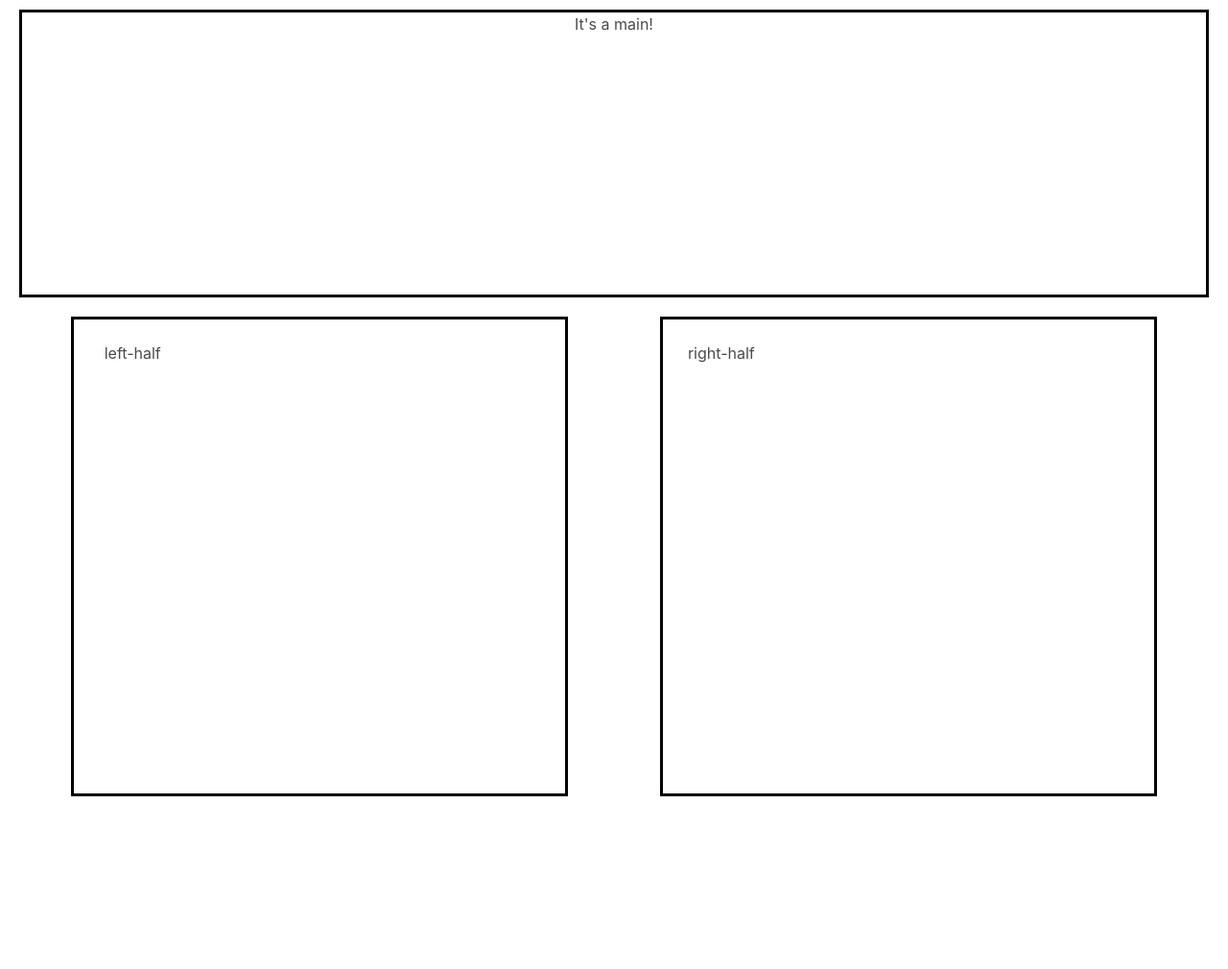
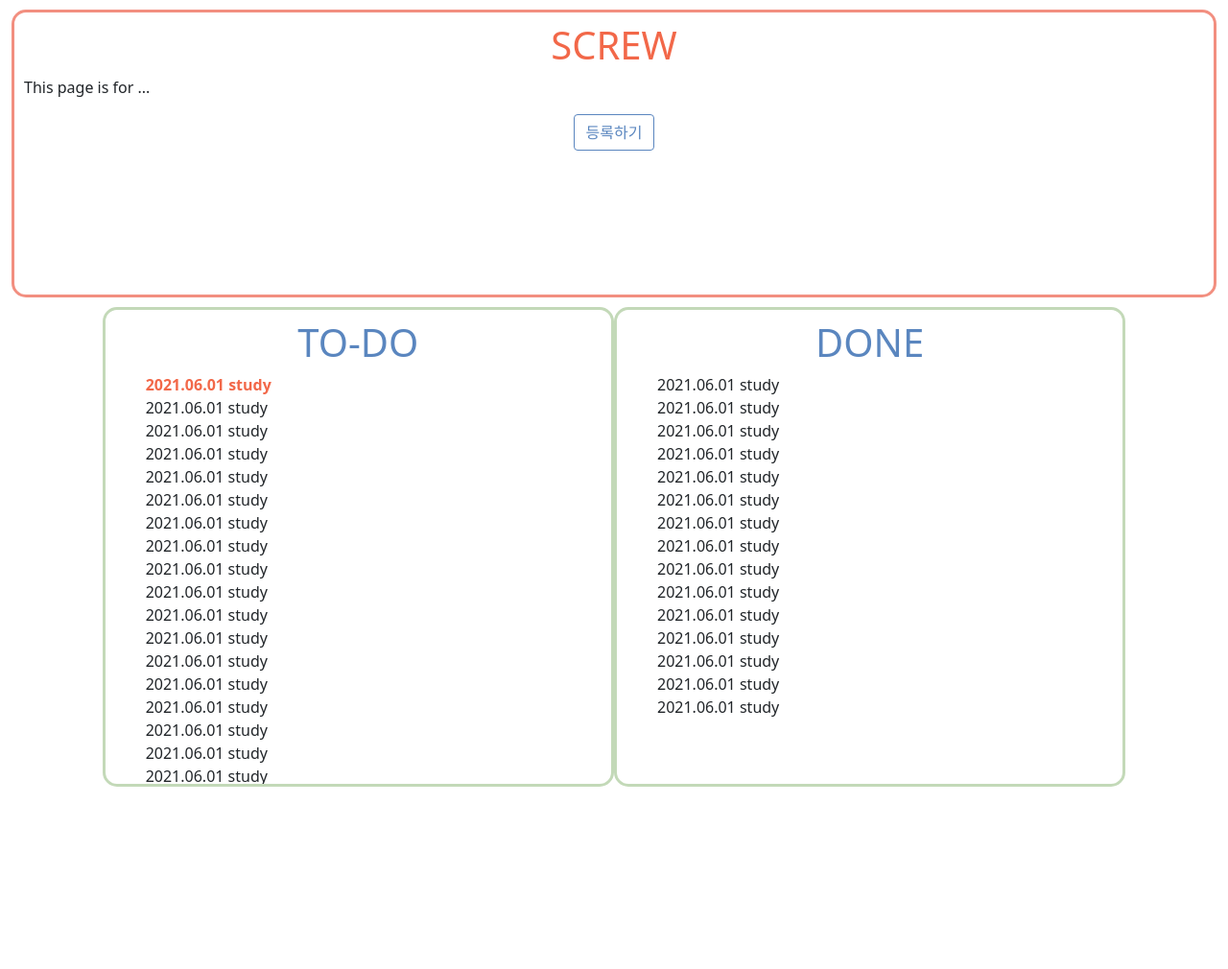
Before and after one commit to shoeone96/screw, a Flask app: page / in a window 1280 px wide. Shown: the whole page at 96% size. Before the commit the page ends 830 px from the top, so only its background shows below. Run offline with Flask 2, Linux system fonts and the light colour scheme; some libraries are stand-ins or nearby versions.

Commit message:
Update index.html

```diff
--- a/templates/index.html
+++ b/templates/index.html
@@ -7,46 +7,49 @@
     <script src="https://ajax.googleapis.com/ajax/libs/jquery/3.5.1/jquery.min.js"></script>
     <link rel="stylesheet" href="https://cdn.jsdelivr.net/npm/bulma@0.8.0/css/bulma.min.css"/>
     <script defer src="https://use.fontawesome.com/releases/v5.3.1/js/all.js"></script>
+    <link href="https://cdn.jsdelivr.net/npm/bootstrap@5.0.1/dist/css/bootstrap.min.css" rel="stylesheet"
+          integrity="sha384-+0n0xVW2eSR5OomGNYDnhzAbDsOXxcvSN1TPprVMTNDbiYZCxYbOOl7+AMvyTG2x" crossorigin="anonymous">
     <style>
-            /* Pen-specific styles */
         * {
-                box-sizing: border-box;
-                text-align: center;
-                margin: 10px;
+        }
+        .container-fluid {
+            height: 1000px;
+        }
+        .main {
+            margin-top: 10px;
+            border: 3px solid #F28F80;
+            border-radius: 15px;
+            padding: 10px;
+            height: 300px;
+        }
+        .left {
+            margin-top: 10px;
+            border: 3px solid #C3D9B8;
+            border-radius: 15px;
+            padding: 10px;
+            height: 500px;
+            overflow: scroll;
+        }
+        .right {
+            margin-top: 10px;
+            border: 3px solid #C3D9B8;
+            border-radius: 15px;
+            padding: 10px;
+            height: 500px;
+            overflow: scroll;
         }
 
-            .main {
-                border: 3px solid black;
-                height: 300px;
+        .buttondiv {
+            text-align: center;
+        }
+        .submit {
+            border-color: #5A86BF;
+            color: #5A86BF;
         }
 
-            article {
-              position: absolute;
-              top: 5%;
-              left: 10%;
-              transform: translate(-50%, -50%);
-
-            }
-
-            .container {
-                display: table;
-                width: 100%;
-            }
-
-            .left-half {
-                border: 3px solid black;
-                position: absolute;
-                left: 0px;
-                width: 45%;
-                height: 500px;
-            }
-
-            .right-half {
-                border: 3px solid black;
-                position: absolute;
-                right: 0px;
-                width: 45%;
-                height:500px;
+        .urgent {
+            color: #F26849;
+            font-weight: bold;
         }
     </style>
     <script>
@@ -69,7 +72,7 @@
             $.ajax({
                 type: 'POST',
                 url: '/api/like',
-                    data: {sample_give:'샘플데이터'},
+                data: {sample_give: '샘플데이터'},
                 success: function (response) {
                     alert(response['msg']);
                 }
@@ -83,25 +86,64 @@
 
 <div class="container-fluid">
     <div class="main">
-            <h1>It's a main!</h1>
-        </div>
-        <div class="container">
+        <h1 style="color:#F26849; text-align: center;">SCREW</h1>
+        <p>This page is for ...</p>
 
-          <div class="left-half">
-            <article>
-                <h1>left-half</h1>
-            </article>
-          </div>
-
-
-          <div class="right-half">
-            <article>
-                <h1>right-half</h1>
-            </article>
+        <div class="buttondiv">
+            <button type="button" class="btn btn-outline-primary submit">등록하기</button>
         </div>
 
     </div>
 
+    <div class="row">
+        <div class="col-md-1"></div>
+        <div class="col-md-5 left">
+            <h1 style="color:#5A86BF; text-align: center;">TO-DO</h1>
+            <ul class="todo">
+                <li class="urgent">2021.06.01 study</li>
+                <li>2021.06.01 study</li>
+                <li>2021.06.01 study</li>
+                <li>2021.06.01 study</li>
+                <li>2021.06.01 study</li>
+                <li>2021.06.01 study</li>
+                <li>2021.06.01 study</li>
+                <li>2021.06.01 study</li>
+                <li>2021.06.01 study</li>
+                <li>2021.06.01 study</li>
+                <li>2021.06.01 study</li>
+                <li>2021.06.01 study</li>
+                <li>2021.06.01 study</li>
+                <li>2021.06.01 study</li>
+                <li>2021.06.01 study</li>
+                <li>2021.06.01 study</li>
+                <li>2021.06.01 study</li>
+                <li>2021.06.01 study</li>
+                <li>2021.06.01 study</li>
+                <li>2021.06.01 study</li>
+            </ul>
+        </div>
+        <div class="col-md-5 right">
+            <h1 style="color:#5A86BF; text-align: center;">DONE</h1>
+            <ul class="todo">
+                <li>2021.06.01 study</li>
+                <li>2021.06.01 study</li>
+                <li>2021.06.01 study</li>
+                <li>2021.06.01 study</li>
+                <li>2021.06.01 study</li>
+                <li>2021.06.01 study</li>
+                <li>2021.06.01 study</li>
+                <li>2021.06.01 study</li>
+                <li>2021.06.01 study</li>
+                <li>2021.06.01 study</li>
+                <li>2021.06.01 study</li>
+                <li>2021.06.01 study</li>
+                <li>2021.06.01 study</li>
+                <li>2021.06.01 study</li>
+                <li>2021.06.01 study</li>
+            </ul>
+        </div>
+        <div class="col-md-1"></div>
+    </div>
 </div>
 
 </body>
```
Lines whose indentation alone changed are shown as unchanged.
